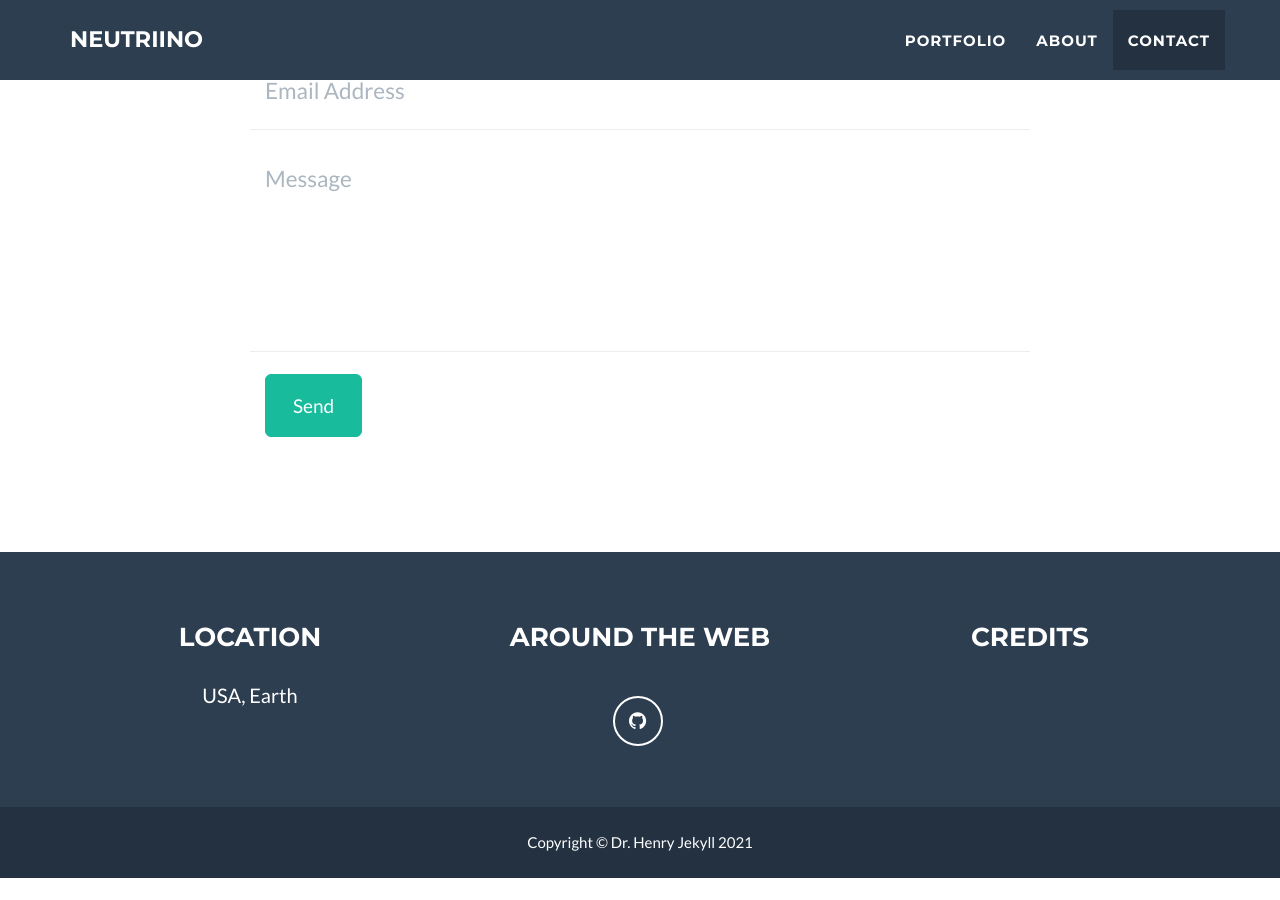
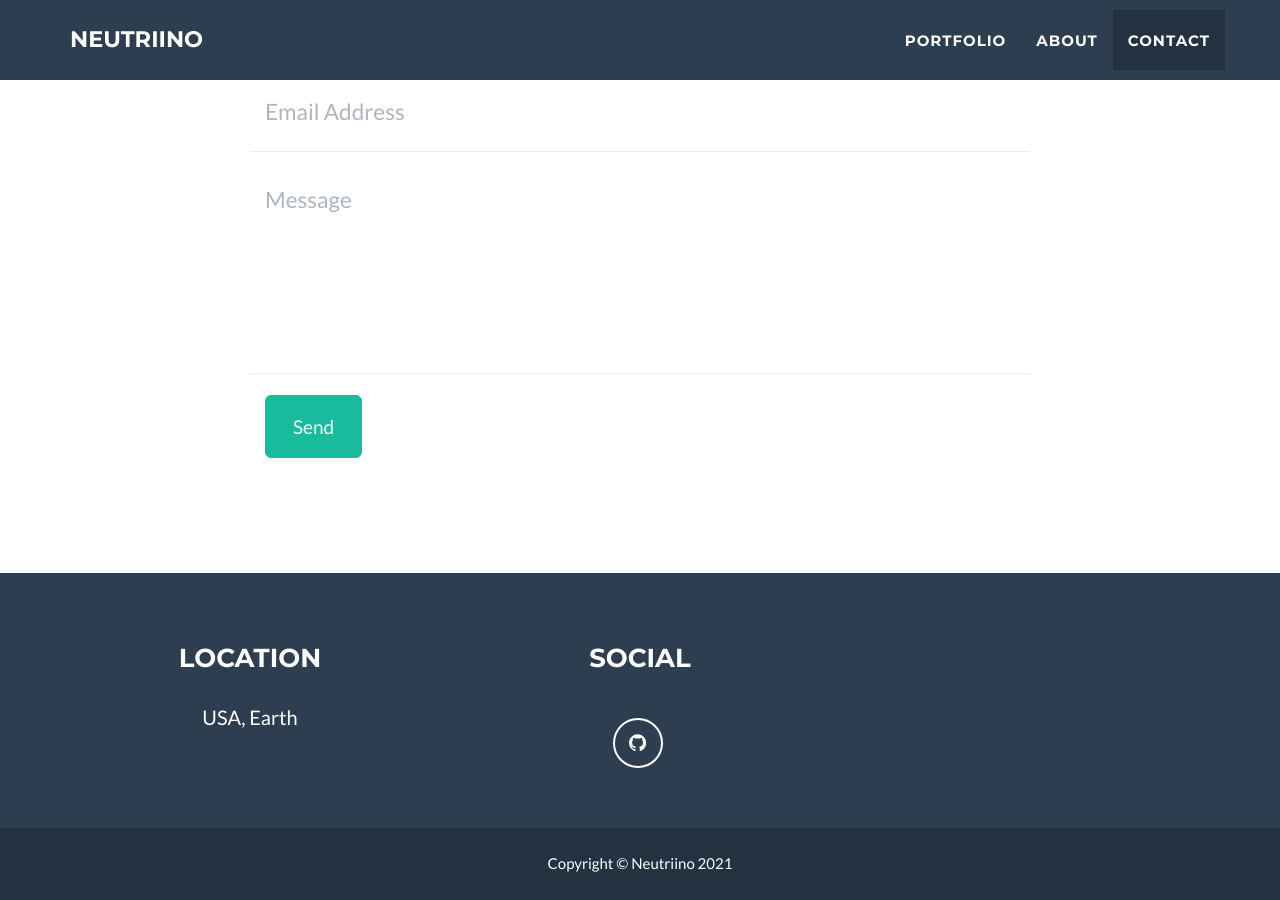
Before and after one commit to neutriino/neutriino.github.io, a Jekyll site: the page built from _posts/2014-07-18-project-1.markdown, in a window 1280 px wide and 900 px high, scrolled down 2513 px. Built offline with Jekyll 4.4.1, drawn with Linux system fonts in a browser that asks for light colours; before the commit the page ends 3391 px from its top, so only the background shows below that; some of the changed text lies outside the part shown.

Commit message:
fix content

```diff
--- a/_config.yml
+++ b/_config.yml
@@ -4,7 +4,7 @@
 url: https://github.com/jeromelachaud/freelancer-theme
 description: "Neutriino develops bleeding-edge cloud-scale products."
 keywords: "neutrino, neutriino, yeticloud, yeti, cloud, aws, azure, gcp, google cloud, database, p2p, peer-to-peer, peer, data base, data, base"
-skills: "skills?"
+skills: "Neutriino develops bleeding-edge cloud-scale products."
 meta_author: lastname firstname
 
 # Google webmaster tools
@@ -32,10 +32,9 @@
 
 # Footer settings
 footer:
-  copyright: Dr. Henry Jekyll
+  copyright: Neutriino
   location: Location
-  social: Around the Web
-  credits: Credits
+  social: Social
 
 # Social networks usernames (many more available: google-plus, flickr, dribbble, pinterest, instagram, tumblr, linkedin, etc.)
 social:
--- a/_layouts/default.html
+++ b/_layouts/default.html
@@ -1,10 +1,11 @@
 <!DOCTYPE html>
 <html>
-    {% include head.html %}
-    <body id="page-top" class="index">
+{% include head.html %}
+
+<body id="page-top" class="index">
     {% include nav.html %}
     {% include header.html %}
-    {% include portfolio_grid.html %}
+    <!--{% include portfolio_grid.html %}-->
     {% include about.html %}
 
     {% if site.contact == "static" %}
@@ -18,5 +19,6 @@
     {% include footer.html %}
     {% include modals.html %}
     {% include js.html %}
-    </body>
+</body>
+
 </html>
```
Also changed, not shown: _includes/contact.html (+9 -5 lines).
